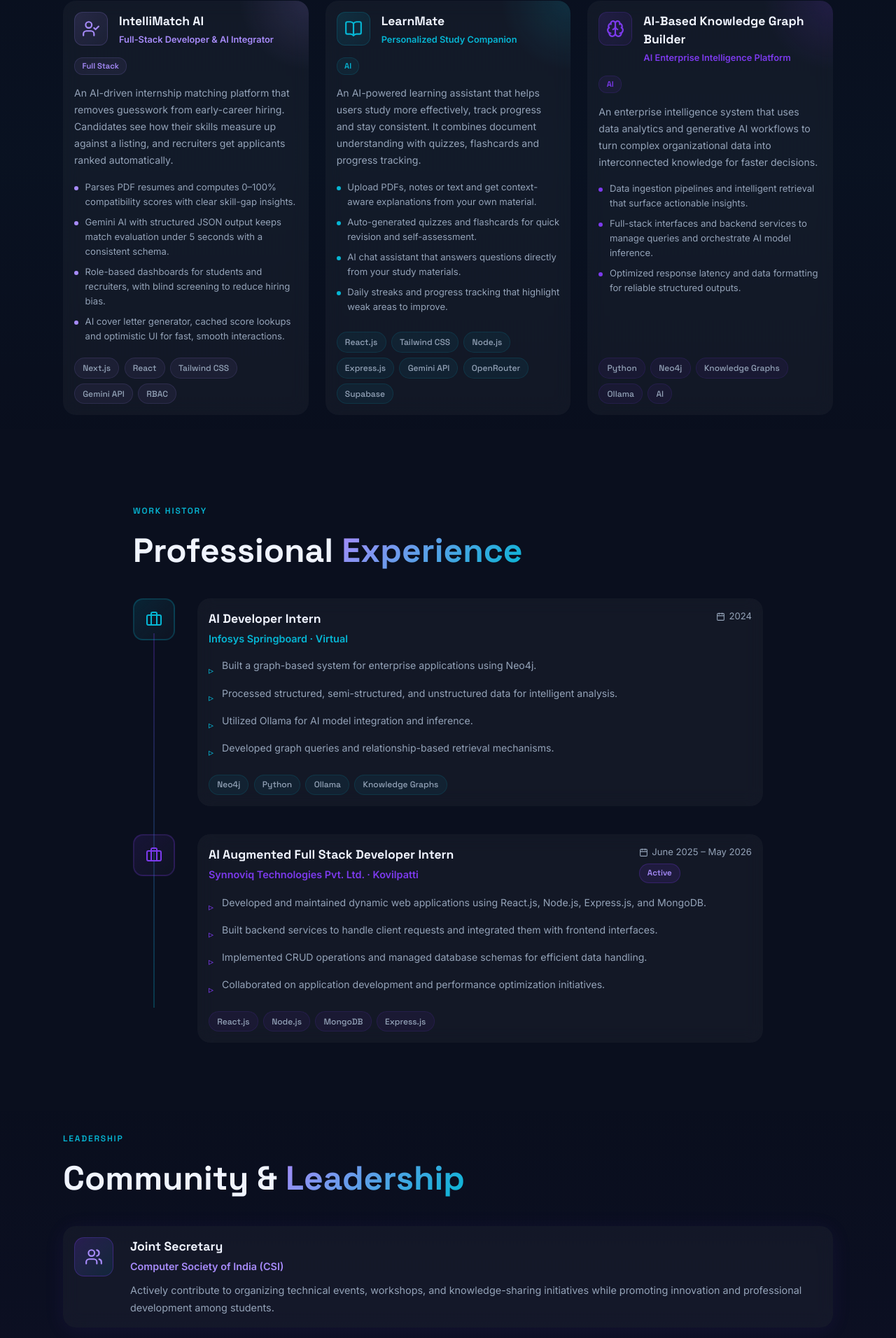
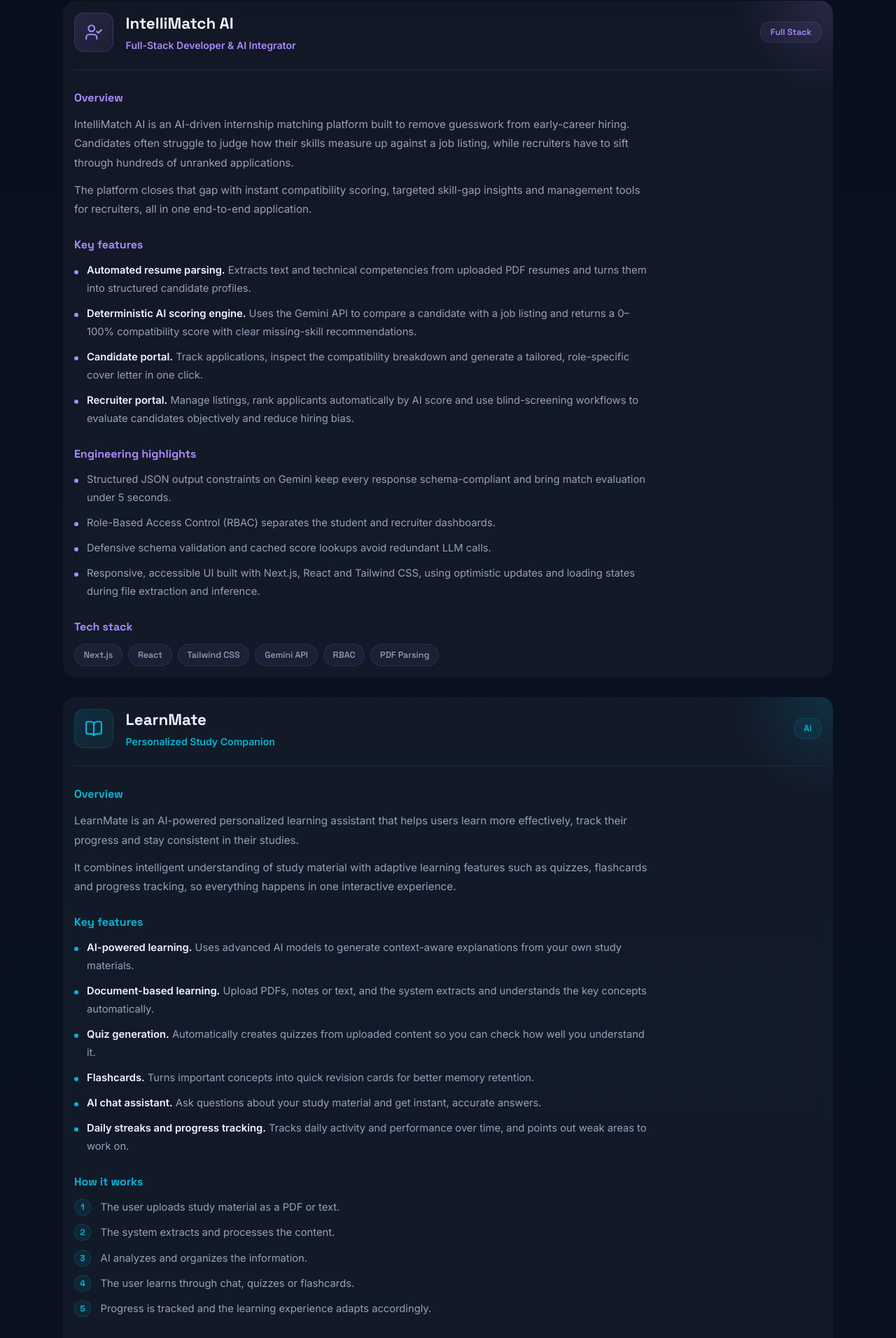
Before and after one commit to priyadharshini-6/Portfolio, a React (Vite) app: page / in a window 1280 px wide. Shown: the part 2825-4737 px from the top of the page at 70% size. Built offline with nearby package versions, Linux system fonts and the light colour scheme.

Commit message:
Update Projects.jsx

```diff
--- a/src/components/Projects.jsx
+++ b/src/components/Projects.jsx
@@ -4,55 +4,208 @@
 
 const FILTERS = ['All', 'Full Stack', 'AI'];
 
+/*
+  Section types:
+  - text:   items = [paragraph, ...]
+  - list:   items = [{ t: 'bold lead', d: 'description' } | 'plain line', ...]
+  - steps:  items = ['step', ...]  (numbered, used only for real sequences)
+*/
 const projects = [
   {
     icon: <UserCheck size={26} />,
     title: 'IntelliMatch AI',
     subtitle: 'Full-Stack Developer & AI Integrator',
     domain: 'Full Stack',
-    desc: 'An AI-driven internship matching platform that removes guesswork from early-career hiring. Candidates see how their skills measure up against a listing, and recruiters get applicants ranked automatically.',
-    highlights: [
-      'Parses PDF resumes and computes 0–100% compatibility scores with clear skill-gap insights.',
-      'Gemini AI with structured JSON output keeps match evaluation under 5 seconds with a consistent schema.',
-      'Role-based dashboards for students and recruiters, with blind screening to reduce hiring bias.',
-      'AI cover letter generator, cached score lookups and optimistic UI for fast, smooth interactions.',
-    ],
-    tags: ['Next.js', 'React', 'Tailwind CSS', 'Gemini API', 'RBAC'],
     color: '#a78bfa',
     glow: 'rgba(167,139,250,0.15)',
+    sections: [
+      {
+        heading: 'Overview',
+        type: 'text',
+        items: [
+          'IntelliMatch AI is an AI-driven internship matching platform built to remove guesswork from early-career hiring. Candidates often struggle to judge how their skills measure up against a job listing, while recruiters have to sift through hundreds of unranked applications.',
+          'The platform closes that gap with instant compatibility scoring, targeted skill-gap insights and management tools for recruiters, all in one end-to-end application.',
+        ],
+      },
+      {
+        heading: 'Key features',
+        type: 'list',
+        items: [
+          { t: 'Automated resume parsing', d: 'Extracts text and technical competencies from uploaded PDF resumes and turns them into structured candidate profiles.' },
+          { t: 'Deterministic AI scoring engine', d: 'Uses the Gemini API to compare a candidate with a job listing and returns a 0–100% compatibility score with clear missing-skill recommendations.' },
+          { t: 'Candidate portal', d: 'Track applications, inspect the compatibility breakdown and generate a tailored, role-specific cover letter in one click.' },
+          { t: 'Recruiter portal', d: 'Manage listings, rank applicants automatically by AI score and use blind-screening workflows to evaluate candidates objectively and reduce hiring bias.' },
+        ],
+      },
+      {
+        heading: 'Engineering highlights',
+        type: 'list',
+        items: [
+          'Structured JSON output constraints on Gemini keep every response schema-compliant and bring match evaluation under 5 seconds.',
+          'Role-Based Access Control (RBAC) separates the student and recruiter dashboards.',
+          'Defensive schema validation and cached score lookups avoid redundant LLM calls.',
+          'Responsive, accessible UI built with Next.js, React and Tailwind CSS, using optimistic updates and loading states during file extraction and inference.',
+        ],
+      },
+    ],
+    tags: ['Next.js', 'React', 'Tailwind CSS', 'Gemini API', 'RBAC', 'PDF Parsing'],
   },
   {
     icon: <BookOpen size={26} />,
     title: 'LearnMate',
     subtitle: 'Personalized Study Companion',
     domain: 'AI',
-    desc: 'An AI-powered learning assistant that helps users study more effectively, track progress and stay consistent. It combines document understanding with quizzes, flashcards and progress tracking.',
-    highlights: [
-      'Upload PDFs, notes or text and get context-aware explanations from your own material.',
-      'Auto-generated quizzes and flashcards for quick revision and self-assessment.',
-      'AI chat assistant that answers questions directly from your study materials.',
-      'Daily streaks and progress tracking that highlight weak areas to improve.',
-    ],
-    tags: ['React.js', 'Tailwind CSS', 'Node.js', 'Express.js', 'Gemini API', 'OpenRouter', 'Supabase'],
     color: '#06b6d4',
     glow: 'rgba(6,182,212,0.15)',
+    sections: [
+      {
+        heading: 'Overview',
+        type: 'text',
+        items: [
+          'LearnMate is an AI-powered personalized learning assistant that helps users learn more effectively, track their progress and stay consistent in their studies.',
+          'It combines intelligent understanding of study material with adaptive learning features such as quizzes, flashcards and progress tracking, so everything happens in one interactive experience.',
+        ],
+      },
+      {
+        heading: 'Key features',
+        type: 'list',
+        items: [
+          { t: 'AI-powered learning', d: 'Uses advanced AI models to generate context-aware explanations from your own study materials.' },
+          { t: 'Document-based learning', d: 'Upload PDFs, notes or text, and the system extracts and understands the key concepts automatically.' },
+          { t: 'Quiz generation', d: 'Automatically creates quizzes from uploaded content so you can check how well you understand it.' },
+          { t: 'Flashcards', d: 'Turns important concepts into quick revision cards for better memory retention.' },
+          { t: 'AI chat assistant', d: 'Ask questions about your study material and get instant, accurate answers.' },
+          { t: 'Daily streaks and progress tracking', d: 'Tracks daily activity and performance over time, and points out weak areas to work on.' },
+        ],
+      },
+      {
+        heading: 'How it works',
+        type: 'steps',
+        items: [
+          'The user uploads study material as a PDF or text.',
+          'The system extracts and processes the content.',
+          'AI analyzes and organizes the information.',
+          'The user learns through chat, quizzes or flashcards.',
+          'Progress is tracked and the learning experience adapts accordingly.',
+        ],
+      },
+      {
+        heading: 'Planned improvements',
+        type: 'list',
+        items: [
+          'Learner-level customization from beginner to expert.',
+          'Faster real-time responses.',
+          'Voice-based interaction.',
+          'Better analytics and prediction.',
+          'Mobile application support.',
+        ],
+      },
+    ],
+    tags: ['React.js', 'Tailwind CSS', 'Node.js', 'Express.js', 'Gemini API', 'OpenRouter API', 'Supabase'],
   },
   {
     icon: <Brain size={26} />,
     title: 'AI-Based Knowledge Graph Builder',
     subtitle: 'AI Enterprise Intelligence Platform',
     domain: 'AI',
-    desc: 'An enterprise intelligence system that uses data analytics and generative AI workflows to turn complex organizational data into interconnected knowledge for faster decisions.',
-    highlights: [
-      'Data ingestion pipelines and intelligent retrieval that surface actionable insights.',
-      'Full-stack interfaces and backend services to manage queries and orchestrate AI model inference.',
-      'Optimized response latency and data formatting for reliable structured outputs.',
-    ],
-    tags: ['Python', 'Neo4j', 'Knowledge Graphs', 'Ollama', 'AI'],
     color: '#7c3aed',
     glow: 'rgba(124,58,237,0.15)',
+    sections: [
+      {
+        heading: 'Overview',
+        type: 'text',
+        items: [
+          'An enterprise intelligence system that uses data analytics and generative AI workflows to streamline decision-making and pull business insights out of complex organizational data.',
+          'It processes structured, semi-structured and unstructured data from multiple sources, extracts entities and relationships with AI-driven pipelines, and builds a knowledge graph in Neo4j that can be queried through a RAG-based system.',
+        ],
+      },
+      {
+        heading: 'What I built',
+        type: 'list',
+        items: [
+          { t: 'Data ingestion pipelines', d: 'Process and analyze organizational data from different sources and formats.' },
+          { t: 'Automated knowledge graph generation', d: 'AI extracts entities and relationships and stores them as a connected graph.' },
+          { t: 'Intelligent retrieval', d: 'Graph and RAG-based retrieval surfaces actionable insights from the data.' },
+          { t: 'Full-stack interface and backend services', d: 'Manage user queries, orchestrate AI model inference and present results in a clean analytical view.' },
+        ],
+      },
+      {
+        heading: 'Optimization',
+        type: 'list',
+        items: [
+          'Tuned the RAG retrieval pipeline for faster response times and more relevant answers.',
+          'Optimized model response latency and data formatting to produce reliable structured outputs for enterprise deployment.',
+        ],
+      },
+    ],
+    tags: ['Python', 'Neo4j', 'RAG', 'FAISS', 'Chainlit', 'Ollama', 'LLM Integration', 'Knowledge Graphs'],
   },
 ];
+
+function Section({ section, color }) {
+  return (
+    <div style={{ marginBottom: '1.6rem' }}>
+      <h4 style={{
+        fontFamily: 'Space Grotesk', fontSize: '1rem', fontWeight: 700,
+        color, marginBottom: '0.75rem',
+      }}>
+        {section.heading}
+      </h4>
+
+      {section.type === 'text' && (
+        <div style={{ display: 'grid', gap: '0.75rem', maxWidth: '820px' }}>
+          {section.items.map(t => (
+            <p key={t} style={{ color: 'var(--text-muted)', lineHeight: 1.8, fontSize: '0.95rem' }}>
+              {t}
+            </p>
+          ))}
+        </div>
+      )}
+
+      {section.type === 'list' && (
+        <ul style={{ listStyle: 'none', padding: 0, margin: 0, display: 'grid', gap: '0.65rem', maxWidth: '820px' }}>
+          {section.items.map(item => {
+            const isObj = typeof item === 'object';
+            const key = isObj ? item.t : item;
+            return (
+              <li key={key} style={{ display: 'flex', gap: '0.75rem', fontSize: '0.92rem', lineHeight: 1.75 }}>
+                <span style={{
+                  width: '6px', height: '6px', borderRadius: '50%', flexShrink: 0,
+                  background: color, marginTop: '0.7rem',
+                }} />
+                <span style={{ color: 'var(--text-muted)' }}>
+                  {isObj ? (
+                    <>
+                      <strong style={{ color: 'var(--text)', fontWeight: 600 }}>{item.t}.</strong> {item.d}
+                    </>
+                  ) : item}
+                </span>
+              </li>
+            );
+          })}
+        </ul>
+      )}
+
+      {section.type === 'steps' && (
+        <ol style={{ listStyle: 'none', padding: 0, margin: 0, display: 'grid', gap: '0.65rem', maxWidth: '820px' }}>
+          {section.items.map((step, i) => (
+            <li key={step} style={{ display: 'flex', gap: '0.85rem', alignItems: 'flex-start' }}>
+              <span style={{
+                width: '24px', height: '24px', borderRadius: '50%', flexShrink: 0,
+                display: 'flex', alignItems: 'center', justifyContent: 'center',
+                fontSize: '0.75rem', fontWeight: 700, fontFamily: 'Space Grotesk',
+                color, background: `${color}15`, border: `1px solid ${color}30`,
+              }}>
+                {i + 1}
+              </span>
+              <span style={{ color: 'var(--text-muted)', fontSize: '0.92rem', lineHeight: 1.75 }}>{step}</span>
+            </li>
+          ))}
+        </ol>
+      )}
+    </div>
+  );
+}
 
 export default function Projects() {
   const ref = useRef(null);
@@ -138,35 +291,39 @@
           </div>
         </motion.div>
 
-        {/* Cards */}
-        <motion.div layout className="grid grid-cols-1 md:grid-cols-2 lg:grid-cols-3 gap-6">
+        {/* One project per row */}
+        <div style={{ display: 'flex', flexDirection: 'column', gap: '1.75rem' }}>
           <AnimatePresence mode="popLayout">
             {visible.map((p, i) => (
               <motion.div
                 layout
                 key={p.title}
-                initial={{ opacity: 0, y: 30, scale: 0.97 }}
+                initial={{ opacity: 0, y: 30, scale: 0.98 }}
                 animate={inView ? { opacity: 1, y: 0, scale: 1 } : {}}
-                exit={{ opacity: 0, scale: 0.95 }}
+                exit={{ opacity: 0, scale: 0.97 }}
                 transition={{ duration: 0.45, delay: i * 0.08 }}
-                className="glass-card p-6 rounded-[18px]"
-                whileHover={{ y: -6, boxShadow: `0 20px 60px ${p.glow}` }}
+                className="glass-card p-6 sm:p-10 rounded-[18px]"
+                whileHover={{ boxShadow: `0 20px 60px ${p.glow}` }}
                 style={{
                   borderColor: `${p.color}20`,
                   position: 'relative', overflow: 'hidden',
-                  display: 'flex', flexDirection: 'column',
                 }}
               >
                 {/* Background glow */}
                 <div style={{
-                  position: 'absolute', top: 0, right: 0, width: '200px', height: '200px',
+                  position: 'absolute', top: 0, right: 0, width: '280px', height: '280px',
                   borderRadius: '50%', background: `radial-gradient(circle, ${p.glow} 0%, transparent 70%)`,
                   transform: 'translate(50%, -50%)', pointerEvents: 'none',
                 }} />
 
-                <div style={{ display: 'flex', alignItems: 'flex-start', gap: '1rem', marginBottom: '1rem', position: 'relative' }}>
+                {/* Card header */}
                 <div style={{
-                    width: '48px', height: '48px', borderRadius: '12px', flexShrink: 0,
+                  position: 'relative', display: 'flex', alignItems: 'center',
+                  gap: '1.1rem', flexWrap: 'wrap', marginBottom: '1.75rem',
+                  paddingBottom: '1.5rem', borderBottom: `1px solid ${p.color}20`,
+                }}>
+                  <div style={{
+                    width: '56px', height: '56px', borderRadius: '14px', flexShrink: 0,
                     background: `linear-gradient(135deg, ${p.color}25, ${p.color}10)`,
                     border: `1px solid ${p.color}30`,
                     display: 'flex', alignItems: 'center', justifyContent: 'center',
@@ -174,58 +331,52 @@
                   }}>
                     {p.icon}
                   </div>
-                  <div>
-                    <h3 style={{ fontFamily: 'Space Grotesk', fontSize: '1.1rem', fontWeight: 700, marginBottom: '0.2rem' }}>
+
+                  <div style={{ flex: 1, minWidth: '220px' }}>
+                    <h3 style={{ fontFamily: 'Space Grotesk', fontSize: '1.4rem', fontWeight: 700, marginBottom: '0.2rem' }}>
                       {p.title}
                     </h3>
-                    <p style={{ color: p.color, fontSize: '0.8rem', fontWeight: 600 }}>{p.subtitle}</p>
-                  </div>
+                    <p style={{ color: p.color, fontSize: '0.88rem', fontWeight: 600 }}>{p.subtitle}</p>
                   </div>
 
                   <span style={{
-                  alignSelf: 'flex-start', marginBottom: '0.9rem',
-                  padding: '0.2rem 0.65rem', borderRadius: '12px', fontSize: '0.7rem', fontWeight: 600,
+                    padding: '0.3rem 0.85rem', borderRadius: '14px', fontSize: '0.78rem', fontWeight: 600,
                     fontFamily: 'Space Grotesk', color: p.color,
                     background: `${p.color}12`, border: `1px solid ${p.color}25`,
                   }}>
                     {p.domain}
                   </span>
+                </div>
 
-                <p style={{ color: 'var(--text-muted)', lineHeight: 1.7, fontSize: '0.88rem', marginBottom: '1rem' }}>
-                  {p.desc}
-                </p>
+                {/* Detailed content */}
+                <div style={{ position: 'relative' }}>
+                  {p.sections.map(s => (
+                    <Section key={s.heading} section={s} color={p.color} />
+                  ))}
+                </div>
 
-                <ul style={{
-                  listStyle: 'none', padding: 0, margin: '0 0 1.25rem',
-                  display: 'grid', gap: '0.5rem',
+                {/* Tech stack at the bottom */}
+                <div style={{ position: 'relative', marginTop: '0.5rem' }}>
+                  <h4 style={{
+                    fontFamily: 'Space Grotesk', fontSize: '1rem', fontWeight: 700,
+                    color: p.color, marginBottom: '0.75rem',
                   }}>
-                  {p.highlights.map(h => (
-                    <li key={h} style={{
-                      display: 'flex', gap: '0.6rem',
-                      color: 'var(--text-muted)', fontSize: '0.82rem', lineHeight: 1.6,
-                    }}>
-                      <span style={{
-                        width: '6px', height: '6px', borderRadius: '50%', flexShrink: 0,
-                        background: p.color, marginTop: '0.55rem',
-                      }} />
-                      {h}
-                    </li>
-                  ))}
-                </ul>
-
-                <div style={{ display: 'flex', flexWrap: 'wrap', gap: '0.45rem', marginTop: 'auto' }}>
+                    Tech stack
+                  </h4>
+                  <div style={{ display: 'flex', flexWrap: 'wrap', gap: '0.5rem' }}>
                     {p.tags.map(tag => (
                       <span key={tag} style={{
-                      padding: '0.3rem 0.7rem', borderRadius: '16px', fontSize: '0.75rem',
+                        padding: '0.35rem 0.8rem', borderRadius: '16px', fontSize: '0.78rem',
                         background: `${p.color}10`, border: `1px solid ${p.color}20`,
                         color: 'var(--text-muted)', fontFamily: 'Space Grotesk', fontWeight: 500,
                       }}>{tag}</span>
                     ))}
                   </div>
+                </div>
               </motion.div>
             ))}
           </AnimatePresence>
-        </motion.div>
+        </div>
       </div>
     </section>
   );
```
Lines whose indentation alone changed are shown as unchanged.
